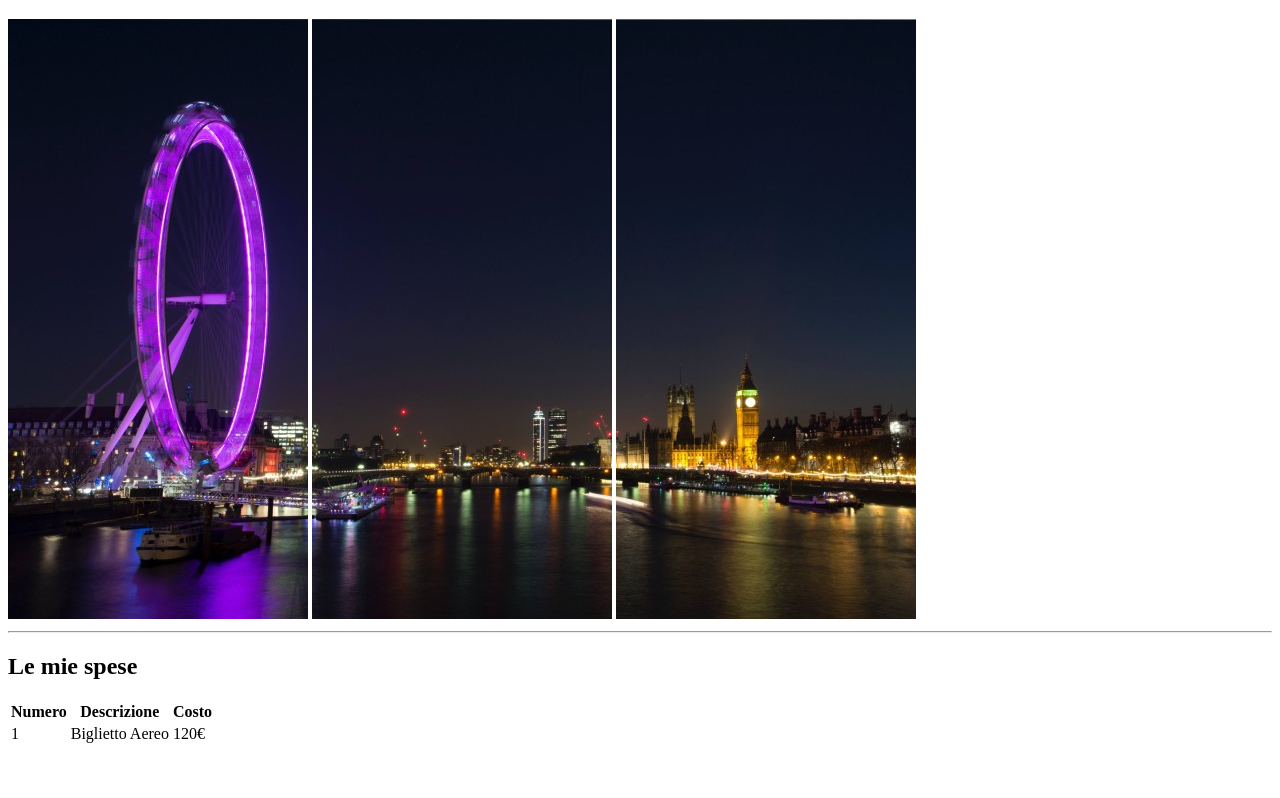
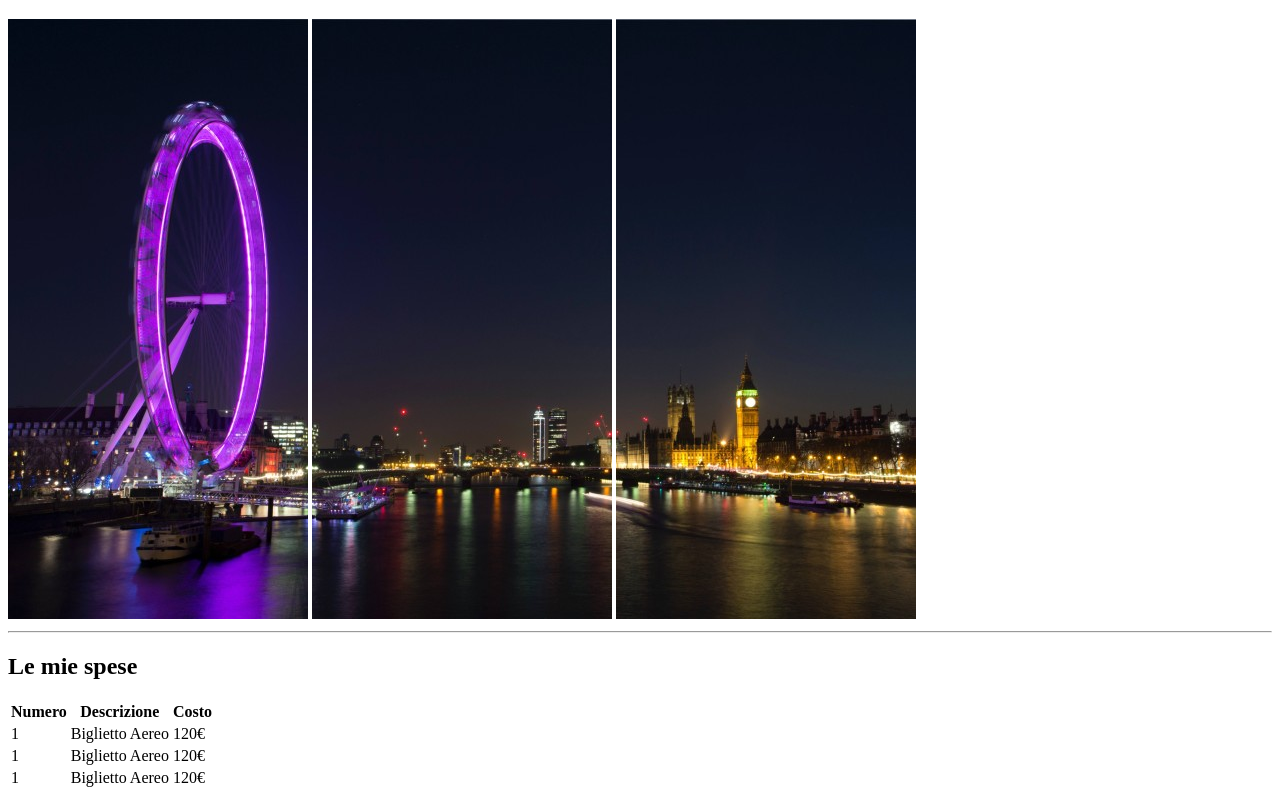
Before and after one commit to gianlucafalaschi/html-london-trip, a plain HTML site: page index.html in a window 1280 px wide. Shown: the part 61-859 px from the top of the page. Before the commit the page ends 815 px from the top, so only its background shows below. Drawn offline with Linux system fonts and the light colour scheme.

Commit message:
feat: add 2nd and 3rd line body of table

```diff
--- a/index.html
+++ b/index.html
@@ -36,7 +36,16 @@
                         <td>Biglietto Aereo</td>
                         <td>120&euro;</td>
                     </tr>
-
+                    <tr>
+                        <td>1</td>
+                        <td>Biglietto Aereo</td>
+                        <td>120&euro;</td>
+                    </tr>
+                    <tr>
+                        <td>1</td>
+                        <td>Biglietto Aereo</td>
+                        <td>120&euro;</td>
+                    </tr>
                 </tbody>
                 <!-- /body of the table -->
             </table>
```
